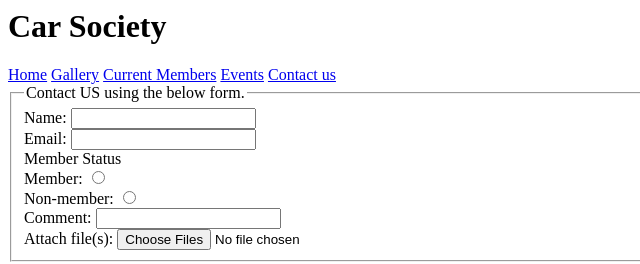
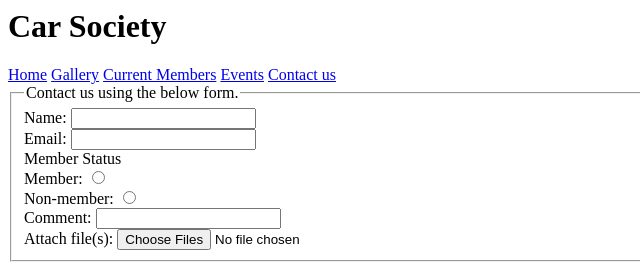
Before and after one commit to DSRGU/CM1114-Coursework, a plain HTML site: page contact_us.html in a window 1280 px wide. Shown: the full height of the page, 0-640 px from the left. Drawn offline with Linux system fonts and the light colour scheme.

Commit message:
Update contact_us.html

```diff
--- a/contact_us.html
+++ b/contact_us.html
@@ -20,7 +20,7 @@
             <div>
                 <form>
                     <fieldset>
-                        <legend>Contact US using the below form.</legend>
+                        <legend>Contact us using the below form.</legend>
 
                         <label for="name">Name:</label>
                         <input type="text" name="name" value=""/> <br/>
```
